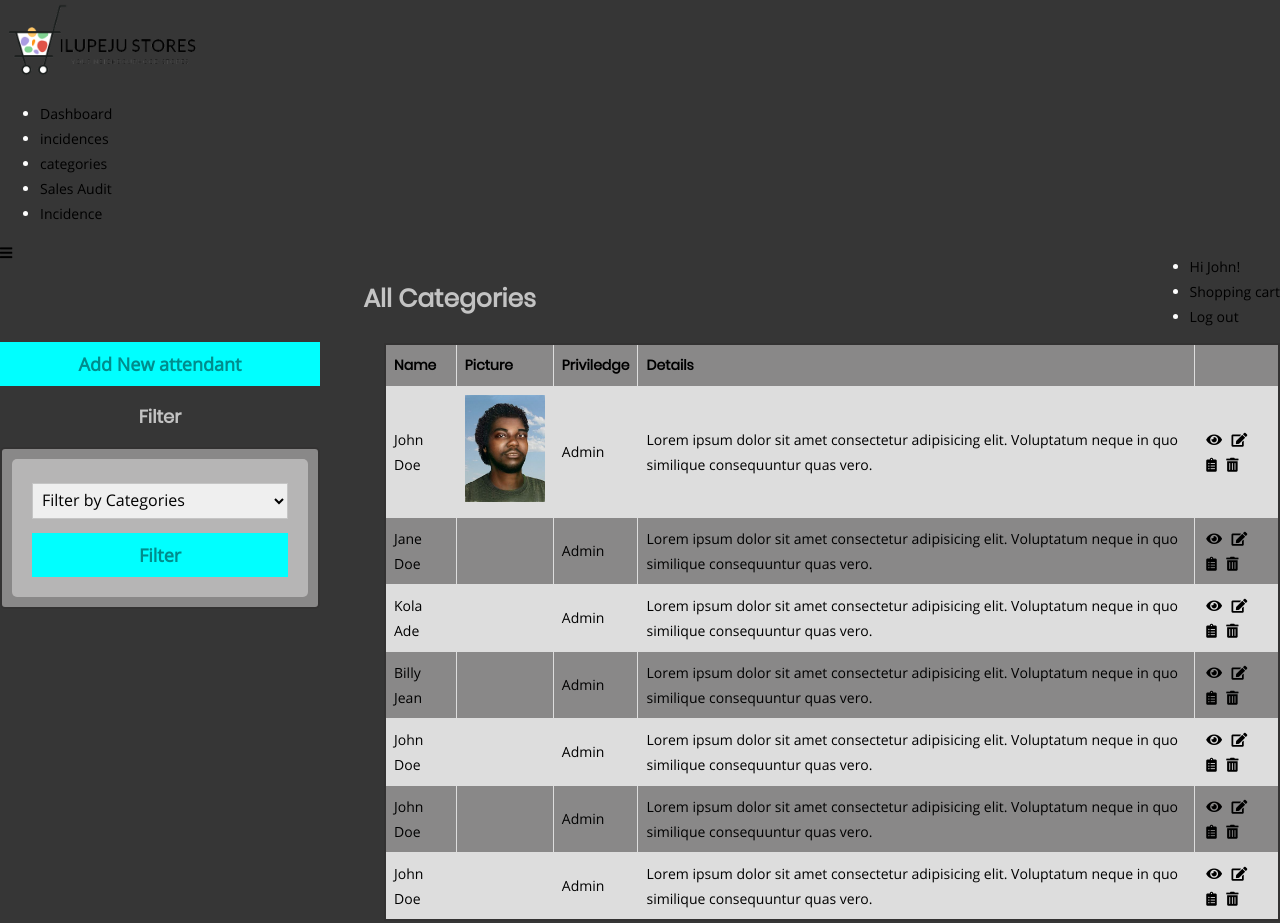
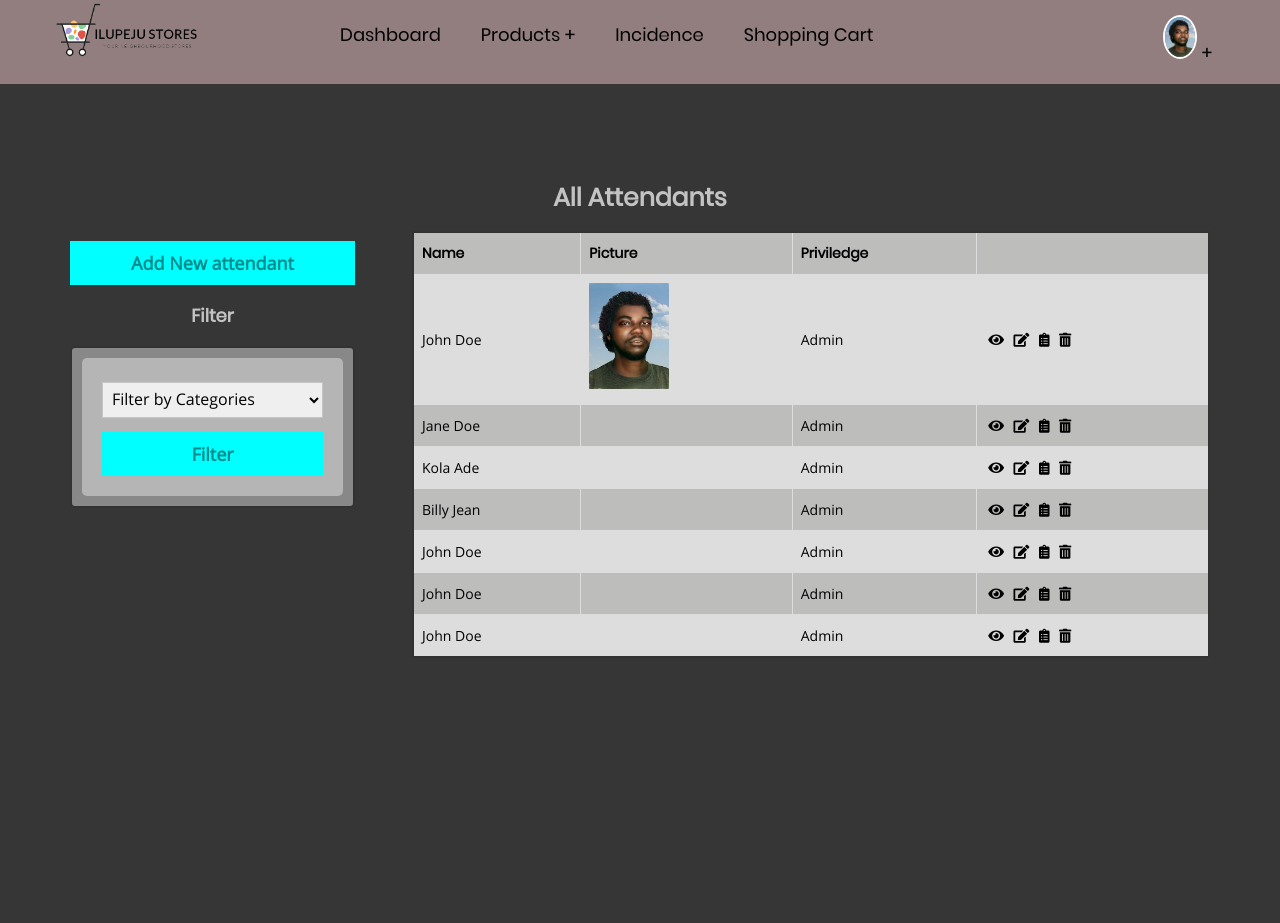
Before and after one commit to ebzeal/store-manager, a plain HTML site: page UI/admin/attendants/index.html in a window 1280 px wide. Drawn offline with Linux system fonts and the light colour scheme.

Commit message:
[Feature 161076672] User priviledge pages

```diff
--- a/UI/admin/attendants/index.html
+++ b/UI/admin/attendants/index.html
@@ -5,54 +5,60 @@
   <meta charset="UTF-8">
   <meta name="viewport" content="width=device-width, initial-scale=1.0">
   <meta http-equiv="X-UA-Compatible" content="ie=edge">
+
   <link rel="shortcut icon" href="../../images/favicon.ico" type="image/x-icon">
-  <link href="https://fonts.googleapis.com/css?family=Open+Sans|Poppins" rel="stylesheet">
   <link rel="stylesheet" href="https://use.fontawesome.com/releases/v5.3.1/css/all.css" integrity="sha384-mzrmE5qonljUremFsqc01SB46JvROS7bZs3IO2EmfFsd15uHvIt+Y8vEf7N7fWAU"
     crossorigin="anonymous">
   <link rel="stylesheet" href="../../css/styles.css">
   <title>Ilupeju Stores - Store Manager App</title>
+  <link rel="stylesheet" href="../../css/styles.css">
 </head>
 
 <body>
-  <header class="top">
-    <div class="container">
-      <div class="logo-top">
-        <a href="index.html"> <img src="../../images/logo.png" alt="Ilupeju Stores logo" srcset="../../images/logo.png 240w, ../../images/logo.png 320w, ../../images/logo.png 480w, ../../images/logo.png 3200w"
-            aria-setsize="">
-        </a>
-      </div>
-      <div id="menubar" class="allmenu">
-        <div class="menu" id="menubar">
+  <nav>
+    <div id="logo"><a href="../../dashboard.html"> <img src="../../images/logo.png" alt="Ilupeju Stores logo">
+      </a></div>
+    <label for="drop" class="toggle">Menu</label>
+    <input type="checkbox" id="drop" />
+    <ul class="menu">
+      <li><a href="../../dashboard.html">Dashboard</a></li>
+
+      <li>
+
+        <!-- First Tier Drop Down -->
+        <label for="drop-2" class="toggle">Portfolio +</label>
+        <a href="../../#">Products</a>
+        <input type="checkbox" id="drop-2" />
         <ul>
-            <li><a href="../../dashboard.html">Dashboard</a></li>
-            <li class="active"><a href="../../incidences.html">incidences</a></li>
-            <li class="active"><a href="../../categories.html">categories</a></li>
-            <li><a href="../../audit/john-doe.html">Sales Audit</a></li>
-            <li><a href="../report-incidence.html">Incidence</a></li>
+          <li><a href="../../products.html">View All Products</a></li>
+          <li><a href="../../admin/products/new.html">Add Product</a></li>
         </ul>
+      </li>
+      <li><a href="../../report-incidence.html">Incidence</a></li>
+      <li><a href="../../cart/index.html">Shopping Cart</a></li>
 
-        </div>
-        <div class="profile">
+      <li class="profile">
+        <!-- First Tier Drop Down -->
+        <label for="drop-1" class="toggle"> <img src="../../images/john-doe.jpg" alt=""> +</label>
+        <a href="../../#" class="dropbtn"><img src="../../images/john-doe.jpg" alt=""></a>
+        <input type="checkbox" id="drop-1" />
         <ul>
-            <li><a href="../../users/john-doe.html">Hi John!</a></li>
-            <li><a href="../../cart/index.html">Shopping cart</a></li>
-            <li><a href="../../index.html">Log out</a></li>
+          <li><a href="../#">Hi John</a></li>
+          <li><a href="../../users/john-doe.html">Profile</a></li>
+          <li><a href="../../audit/john-doe.html">Sales Orders</a></li>
+          <li><a href="../../index.html">Logout</a></li>
+        </ul>
+      </li>
+    </ul>
+  </nav>
 
-          </ul>
-        </div>
-        <a href="javascript:void(0);" class="icon" onclick="myFunction()">
-          <i class="fa fa-bars"></i>
-        </a>
-      </div>
 
-    </div>
-  </header>
+  <div class="container" id="container">
 
-  <section>
-    <div class="container">
-      <h2>All Categories</h2>
+    <h2>All Attendants</h2>
     <div class="content">
       <div class="left">
+
         <button onclick="window.location='new.html'">Add New attendant</button>
         <h3>Filter</h3>
         <div class="filter">
@@ -68,22 +74,20 @@
           </form>
         </div>
       </div>
-        <div class="right">
+      <div class="right white-bg">
+
 
         <table class="halfborder">
           <tr>
             <th>Name</th>
             <th>Picture</th>
             <th>Priviledge</th>
-              <th>Details</th>
             <th></th>
           </tr>
           <tr>
             <td>John Doe</td>
             <td><img src="../../images/john-doe.jpg" alt="John Doe"></td>
             <td>Admin</td>
-              <td> Lorem ipsum dolor sit amet consectetur adipisicing elit. Voluptatum neque in quo similique consequuntur
-                quas vero.</td>
             <td>
               <a href="../../users/john-doe.html" title="View attendant"><i class="fas fa-eye"></i></a>
               <a href="edit.html" title="Edit attendant"><i class="fas fa-edit"></i></a>
@@ -95,8 +99,6 @@
             <td>Jane Doe</td>
             <td></td>
             <td>Admin</td>
-              <td> Lorem ipsum dolor sit amet consectetur adipisicing elit. Voluptatum neque in quo similique consequuntur
-                quas vero.</td>
             <td>
               <a href="../../users/john-doe.html" title="View attendant"><i class="fas fa-eye"></i></a>
               <a href="edit.html" title="Edit attendant"><i class="fas fa-edit"></i></a>
@@ -108,8 +110,6 @@
             <td>Kola Ade</td>
             <td></td>
             <td>Admin</td>
-              <td> Lorem ipsum dolor sit amet consectetur adipisicing elit. Voluptatum neque in quo similique consequuntur
-                quas vero.</td>
             <td>
               <a href="../../users/john-doe.html" title="View attendant"><i class="fas fa-eye"></i></a>
               <a href="edit.html" title="Edit attendant"><i class="fas fa-edit"></i></a>
@@ -121,8 +121,6 @@
             <td>Billy Jean</td>
             <td></td>
             <td>Admin</td>
-              <td> Lorem ipsum dolor sit amet consectetur adipisicing elit. Voluptatum neque in quo similique consequuntur
-                quas vero.</td>
             <td>
               <a href="../../users/john-doe.html" title="View attendant"><i class="fas fa-eye"></i></a>
               <a href="edit.html" title="Edit attendant"><i class="fas fa-edit"></i></a>
@@ -134,8 +132,6 @@
             <td>John Doe</td>
             <td></td>
             <td>Admin</td>
-              <td> Lorem ipsum dolor sit amet consectetur adipisicing elit. Voluptatum neque in quo similique consequuntur
-                quas vero.</td>
             <td>
               <a href="../../users/john-doe.html" title="View attendant"><i class="fas fa-eye"></i></a>
               <a href="edit.html" title="Edit attendant"><i class="fas fa-edit"></i></a>
@@ -147,8 +143,6 @@
             <td>John Doe</td>
             <td></td>
             <td>Admin</td>
-              <td> Lorem ipsum dolor sit amet consectetur adipisicing elit. Voluptatum neque in quo similique consequuntur
-                quas vero.</td>
             <td>
               <a href="../../users/john-doe.html" title="View attendant"><i class="fas fa-eye"></i></a>
               <a href="edit.html" title="Edit attendant"><i class="fas fa-edit"></i></a>
@@ -160,8 +154,6 @@
             <td>John Doe</td>
             <td></td>
             <td>Admin</td>
-              <td> Lorem ipsum dolor sit amet consectetur adipisicing elit. Voluptatum neque in quo similique consequuntur
-                quas vero.</td>
             <td>
               <a href="../../users/john-doe.html" title="View attendant"><i class="fas fa-eye"></i></a>
               <a href="edit.html" title="Edit attendant"><i class="fas fa-edit"></i></a>
@@ -173,10 +165,8 @@
         </table>
       </div>
     </div>
+
   </div>
-  </section>
-
-  <script src="../../js/menu.js"></script>
 </body>
 
 </html>
```
Also changed, not shown: UI/admin/attendants/edit.1.html (added, +84 -0 lines), UI/admin/attendants/edit.html (+39 -36 lines), UI/admin/attendants/new.html (+39 -36 lines). Lines whose indentation alone changed are shown as unchanged.
